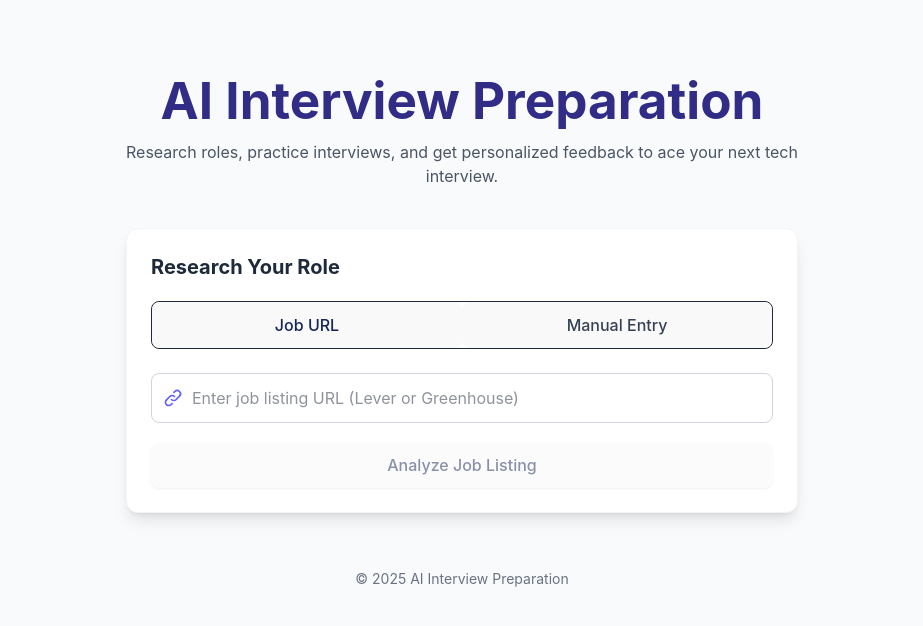
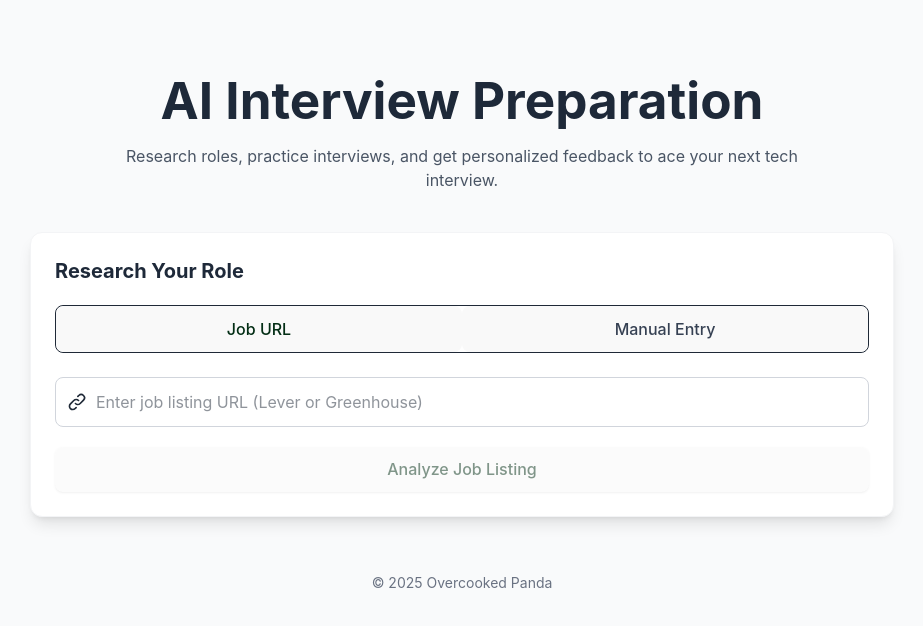
Before and after one commit to overcookedpanda/ai-job-search-agent, a React (Vite) app: page / in a window 1280 px wide. Shown: the top 626 px of the page, without its empty margins (178-1101 px from the left). Built offline with nearby package versions, Linux system fonts and the light colour scheme; no server answers.

Commit message:
update css

```diff
--- a/src/App.css
+++ b/src/App.css
@@ -27,10 +27,10 @@ button:focus, input:focus {
   transition: filter 300ms;
 }
 .logo:hover {
-  filter: drop-shadow(0 0 2em #646cffaa);
+  filter: drop-shadow(0 0 2em rgba(18, 66, 10, 0.67));
 }
 .logo.react:hover {
-  filter: drop-shadow(0 0 2em #61dafbaa);
+  filter: drop-shadow(0 0 2em rgba(125, 149, 119, 0.67));
 }
 
 @keyframes logo-spin {
--- a/src/App.jsx
+++ b/src/App.jsx
@@ -33,7 +33,7 @@ function App() {
     <div className="min-h-screen bg-gray-50 py-10">
       <div className="max-w-4xl mx-auto px-4">
         <header className="text-center mb-10">
-          <h1 className="text-4xl font-bold text-indigo-900 mb-3">AI Interview Preparation</h1>
+          <h1 className="text-4xl font-bold text-gray-800 mb-4">AI Interview Preparation</h1>
           <p className="text-gray-600 max-w-2xl mx-auto">
             Research roles, practice interviews, and get personalized feedback to ace your next tech interview.
           </p>
@@ -55,7 +55,7 @@ function App() {
         </main>
 
         <footer className="mt-14 text-center text-gray-500 text-sm">
-          <p>© {new Date().getFullYear()} AI Interview Preparation</p>
+          <p>© {new Date().getFullYear()} Overcooked Panda</p>
         </footer>
       </div>
     </div>
--- a/src/components/JobResearch.jsx
+++ b/src/components/JobResearch.jsx
@@ -22,7 +22,7 @@ export default function JobResearch({ onSubmit, isLoading }) {
       <div className="flex mb-6 border rounded-lg overflow-hidden">
         <button
           className={`flex-1 py-3 px-4 text-center transition-colors ${activeTab === 'url'
-            ? 'bg-indigo-600 text-blue-950 font-medium'
+            ? 'bg-mint-600 text-green-950 font-medium'
             : 'bg-gray-50 text-gray-700 hover:bg-gray-100'}`}
           onClick={() => setActiveTab('url')}
         >
@@ -30,7 +30,7 @@ export default function JobResearch({ onSubmit, isLoading }) {
         </button>
         <button
           className={`flex-1 py-3 px-4 text-center transition-colors ${activeTab === 'manual'
-            ? 'bg-indigo-600 text-blue-950 font-medium'
+            ? 'bg-mint-600 text-green-950 font-medium'
             : 'bg-gray-50 text-gray-700 hover:bg-gray-100'}`}
           onClick={() => setActiveTab('manual')}
         >
@@ -42,7 +42,7 @@ export default function JobResearch({ onSubmit, isLoading }) {
       {activeTab === 'url' && (
         <form onSubmit={handleSubmit}>
           <div className="relative mb-5">
-            <div className="absolute inset-y-0 left-0 flex items-center pl-3 pointer-events-none text-indigo-500">
+            <div className="absolute inset-y-0 left-0 flex items-center pl-3 pointer-events-none text-mint-500">
               <svg xmlns="http://www.w3.org/2000/svg" className="h-5 w-5" fill="none" viewBox="0 0 24 24" stroke="currentColor">
                 <path strokeLinecap="round" strokeLinejoin="round" strokeWidth={2} d="M13.828 10.172a4 4 0 00-5.656 0l-4 4a4 4 0 105.656 5.656l1.102-1.101m-.758-4.899a4 4 0 005.656 0l4-4a4 4 0 00-5.656-5.656l-1.1 1.1" />
               </svg>
@@ -52,14 +52,14 @@ export default function JobResearch({ onSubmit, isLoading }) {
               value={jobUrl}
               onChange={(e) => setJobUrl(e.target.value)}
               placeholder="Enter job listing URL (Lever or Greenhouse)"
-              className="w-full pl-10 pr-4 py-3 border border-gray-300 rounded-lg focus:outline-none focus:ring-2 focus:ring-indigo-500 focus:border-indigo-500"
+              className="w-full pl-10 pr-4 py-3 border border-gray-300 rounded-lg focus:outline-none focus:ring-2 focus:ring-mint-500 focus:border-mint-500"
               required
             />
           </div>
           <button
             type="submit"
             disabled={isLoading || !jobUrl.trim()}
-            className="w-full py-3 px-4 bg-indigo-600 hover:bg-indigo-700 text-blue-950 font-medium rounded-lg focus:outline-none focus:ring-2 focus:ring-indigo-300 disabled:opacity-50 transition duration-200 shadow-sm"
+            className="w-full py-3 px-4 bg-mint-600 hover:bg-mint-700 text-green-950 font-medium rounded-lg focus:outline-none focus:ring-2 focus:ring-mint-300 disabled:opacity-50 transition duration-200 shadow-sm"
           >
             Analyze Job Listing
           </button>
--- a/src/components/SkillsResults.jsx
+++ b/src/components/SkillsResults.jsx
@@ -30,13 +30,13 @@ export default function SkillsResults({ skills }) {
           {/* Technical Skills */}
           {skills.required_skills.technical_skills && (
             <div className="mb-6">
-              <h3 className="text-lg font-bold text-indigo-700 mb-3">
+              <h3 className="text-lg font-bold text-gray-700 mb-3">
                 Technical Skills
               </h3>
               <ul className="list-none space-y-2 mt-3">
                 {skills.required_skills.technical_skills.map((skill, index) => (
                   <li key={index} className="flex items-start">
-                    <span className="inline-block w-2 h-2 bg-indigo-500 rounded-full mt-2 mr-3"></span>
+                    <span className="inline-block w-2 h-2 bg-gray-500 rounded-full mt-2 mr-3"></span>
                     <span className="text-gray-800">{skill}</span>
                   </li>
                 ))}
@@ -47,13 +47,13 @@ export default function SkillsResults({ skills }) {
           {/* Soft Skills */}
           {skills.required_skills.soft_skills && (
             <div className="mb-6">
-              <h3 className="text-lg font-bold text-indigo-700 mb-3">
+              <h3 className="text-lg font-bold text-gray-700 mb-3">
                 Soft Skills
               </h3>
               <ul className="list-none space-y-2 mt-3">
                 {skills.required_skills.soft_skills.map((skill, index) => (
                   <li key={index} className="flex items-start">
-                    <span className="inline-block w-2 h-2 bg-indigo-500 rounded-full mt-2 mr-3"></span>
+                    <span className="inline-block w-2 h-2 bg-gray-500 rounded-full mt-2 mr-3"></span>
                     <span className="text-gray-800">{skill}</span>
                   </li>
                 ))}
@@ -64,19 +64,19 @@ export default function SkillsResults({ skills }) {
           {/* Education and Experience */}
           {(skills.required_skills.education || skills.required_skills.experience) && (
             <div className="mb-6">
-              <h3 className="text-lg font-bold text-indigo-700 mb-3">
+              <h3 className="text-lg font-bold text-gray-700 mb-3">
                 Education and Experience
               </h3>
               <ul className="list-none space-y-2 mt-3">
                 {skills.required_skills.education?.map((item, index) => (
                   <li key={`edu-${index}`} className="flex items-start">
-                    <span className="inline-block w-2 h-2 bg-indigo-500 rounded-full mt-2 mr-3"></span>
+                    <span className="inline-block w-2 h-2 bg-gray-500 rounded-full mt-2 mr-3"></span>
                     <span className="text-gray-800">{item}</span>
                   </li>
                 ))}
                 {skills.required_skills.experience?.map((item, index) => (
                   <li key={`exp-${index}`} className="flex items-start">
-                    <span className="inline-block w-2 h-2 bg-indigo-500 rounded-full mt-2 mr-3"></span>
+                    <span className="inline-block w-2 h-2 bg-gray-500 rounded-full mt-2 mr-3"></span>
                     <span className="text-gray-800">{item}</span>
                   </li>
                 ))}
@@ -89,13 +89,13 @@ export default function SkillsResults({ skills }) {
       {/* Preferred Skills */}
       {skills?.preferred_skills && skills.preferred_skills.length > 0 && (
         <div>
-          <h3 className="text-lg font-bold text-indigo-700 mb-3">
+          <h3 className="text-lg font-bold text-gray-700 mb-3">
             Preferred Skills
           </h3>
           <ul className="list-none space-y-2 mt-3">
             {skills.preferred_skills.map((skill, index) => (
               <li key={index} className="flex items-start">
-                <span className="inline-block w-2 h-2 bg-indigo-500 rounded-full mt-2 mr-3"></span>
+                <span className="inline-block w-2 h-2 bg-gray-500 rounded-full mt-2 mr-3"></span>
                 <span className="text-gray-800">{skill}</span>
               </li>
             ))}
--- a/src/index.css
+++ b/src/index.css
@@ -19,16 +19,15 @@
 
 a {
   font-weight: 500;
-  color: #646cff;
+  color: rgba(18, 66, 10, 0.67);
   text-decoration: inherit;
 }
 a:hover {
-  color: #535bf2;
+  color: #55af65;
 }
 
 body {
   margin: 0;
-  display: flex;
   place-items: center;
   min-width: 320px;
   min-height: 100vh;
@@ -51,7 +50,7 @@ button {
   transition: border-color 0.25s;
 }
 button:hover {
-  border-color: #646cff;
+  border-color: #55af65;
 }
 button:focus,
 button:focus-visible {
@@ -60,11 +59,11 @@ button:focus-visible {
 
 @media (prefers-color-scheme: light) {
   :root {
-    color: #213547;
+    color: rgba(18, 66, 10, 0.67);
     background-color: #ffffff;
   }
   a:hover {
-    color: #747bff;
+    color: #55af65;
   }
   button {
     background-color: #f9f9f9;
```
